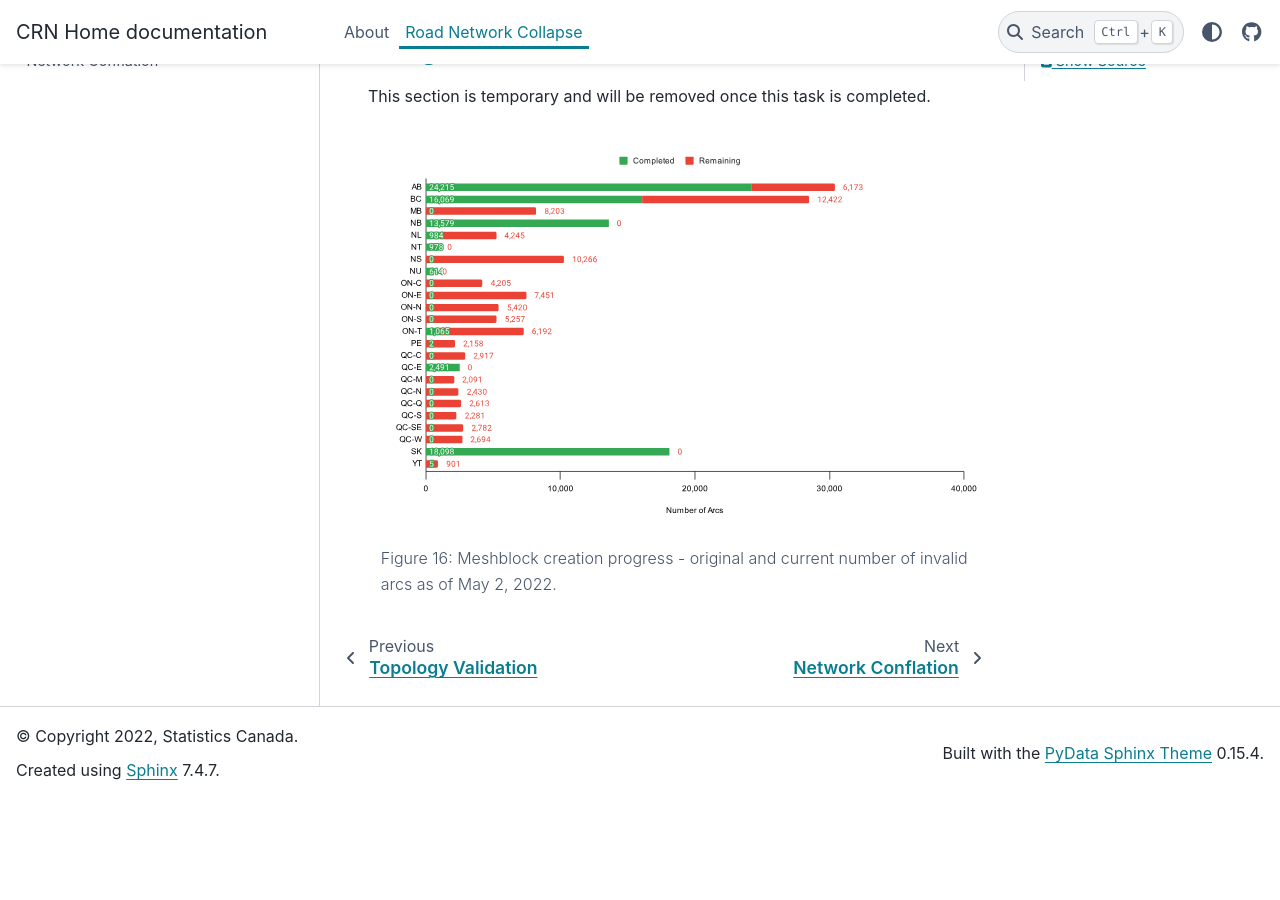
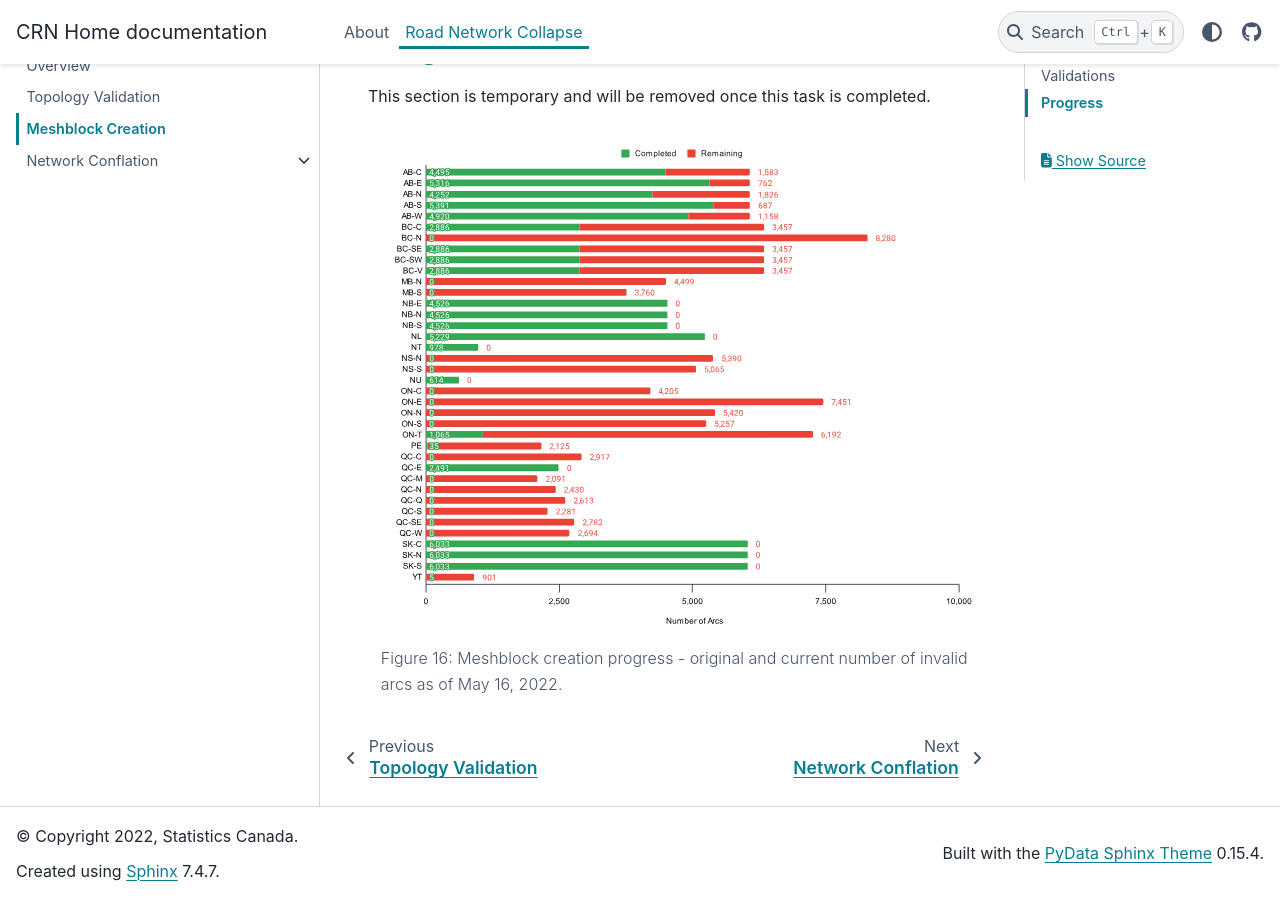
Before and after one commit to StatCan/egp-crn, a Sphinx documentation site: the page built from docs/source/road_network_collapse/meshblock_creation.rst, in a window 1280 px wide and 900 px high, scrolled down 18385 px. Built offline with Sphinx 7.4.7 and the PyData theme 0.15.4, drawn with Linux system fonts in a browser that asks for light colours; before the commit the page ends 19185 px from its top, so only the background shows below that.

Commit message:
[1] biweekly metrics update

```diff
--- a/docs/source/road_network_collapse/meshblock_conflation.rst
+++ b/docs/source/road_network_collapse/meshblock_conflation.rst
@@ -164,4 +164,4 @@ This section is temporary and will be removed once this task is completed.
 .. figure:: /source/_static/progress_charts/meshblock_conflation_progress.svg
     :alt: Meshblock conflation progress.
 
-    Figure 5: Meshblock conflation progress - original and current number of unconflated NGD BBs as of May 2, 2022.
+    Figure 5: Meshblock conflation progress - original and current number of unconflated NGD BBs as of May 16, 2022.
--- a/docs/source/road_network_collapse/meshblock_creation.rst
+++ b/docs/source/road_network_collapse/meshblock_creation.rst
@@ -412,4 +412,4 @@ This section is temporary and will be removed once this task is completed.
 .. figure:: /source/_static/progress_charts/meshblock_creation_progress.svg
     :alt: Meshblock creation progress.
 
-    Figure 16: Meshblock creation progress - original and current number of invalid arcs as of May 2, 2022.
+    Figure 16: Meshblock creation progress - original and current number of invalid arcs as of May 16, 2022.
```
Also changed, not shown: docs/source/_static/progress_charts/meshblock_conflation_progress.svg, docs/source/_static/progress_charts/meshblock_creation_progress.svg.
